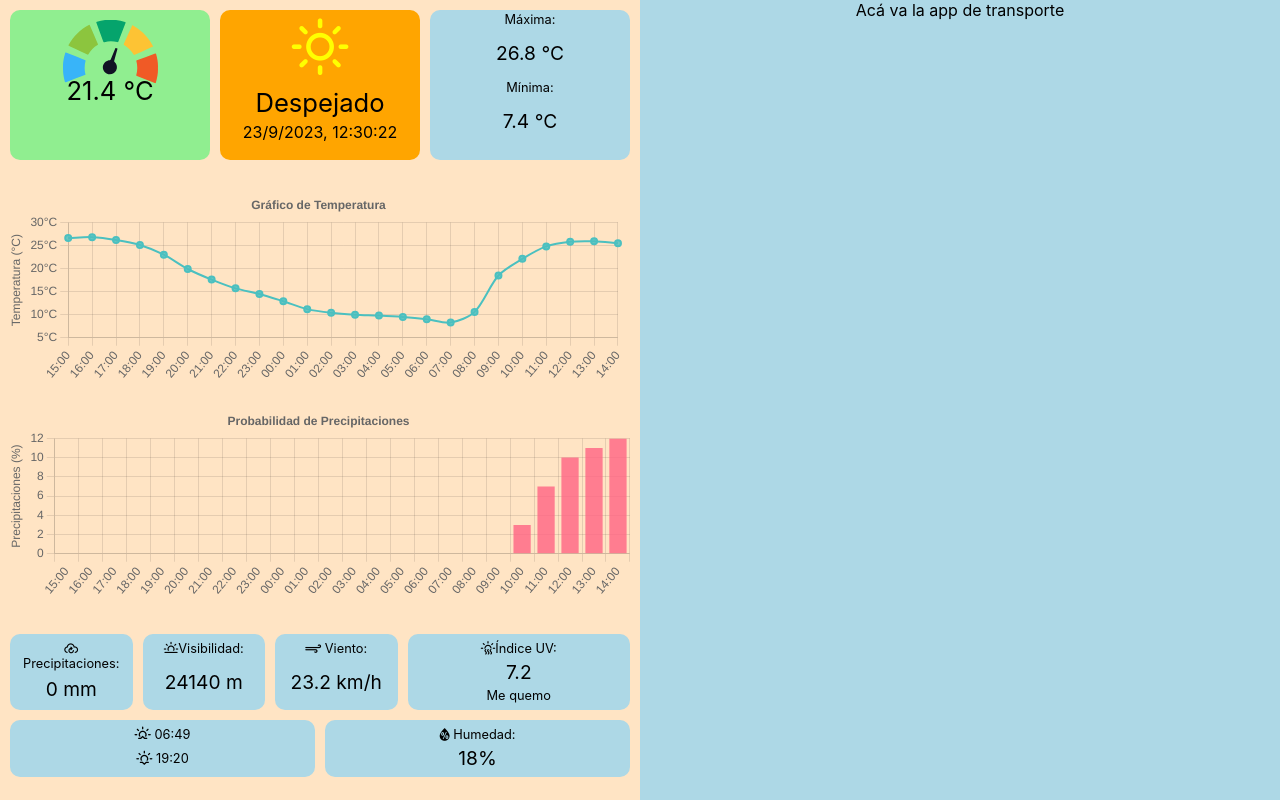
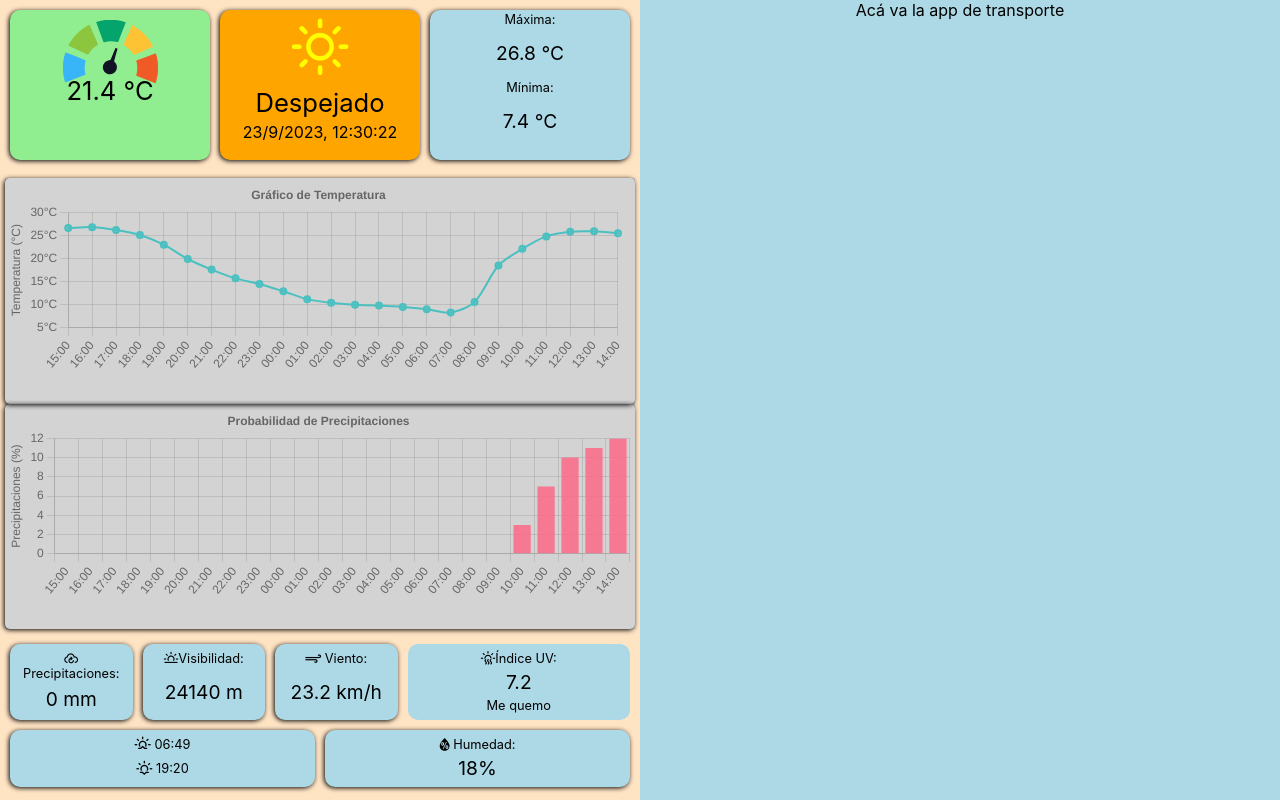
Before and after one commit to mksh87/ArgProgAPI, a React (Create React App) app: page / in a window 1280 px wide. Built offline with nearby package versions, Linux system fonts and the light colour scheme.

Commit message:
correcciones de formato

```diff
--- a/src/App.css
+++ b/src/App.css
@@ -47,7 +47,7 @@ html {
 }
 
 .weather .weather-container .graph-component {
-  flex-grow: 3;
+  flex-grow: 20;
   text-align: center;
   margin: 5px;
 }
@@ -70,6 +70,7 @@ html {
   display: grid;
   background-color: orange;
   flex: 1 0 150px;
+  box-shadow: -1px 1px 5px black;
 }
 
 .state .icon {
@@ -86,6 +87,7 @@ html {
   display: grid;
   background-color: lightblue;
   flex: 1 0 150px;
+  box-shadow: -1px 1px 5px black;
 }
 
 
@@ -94,21 +96,26 @@ html {
   display: flex;
   flex-direction: column;
   align-items: stretch;
+  background-color: lightgray;
+
 }
 
 .graphs .graph {
   flex: 50%;
+  border-radius: 5px;
+  box-shadow: -1px 1px 5px black;
 }
 
 
-.highlights {
-  /* flex: 40%; */
-}
+/*.highlights {
+   flex: 40%;
+}*/
 
 .highlights_module {
   display: grid;
   background-color: lightblue;
   flex: 1 0 100px;
+  box-shadow: -1px 1px 5px black;
 }
 
 
--- a/src/Components/WeatherMain/WeatherMainTemp.js
+++ b/src/Components/WeatherMain/WeatherMainTemp.js
@@ -13,6 +13,7 @@ const H2T = styled.div`
 const Temp = styled.div`
   background-color: lightgreen;
   flex: 1 0 150px;
+  box-shadow: -1px 1px 5px black;
 `;
 
 const Tempclock = styled.div`
```
